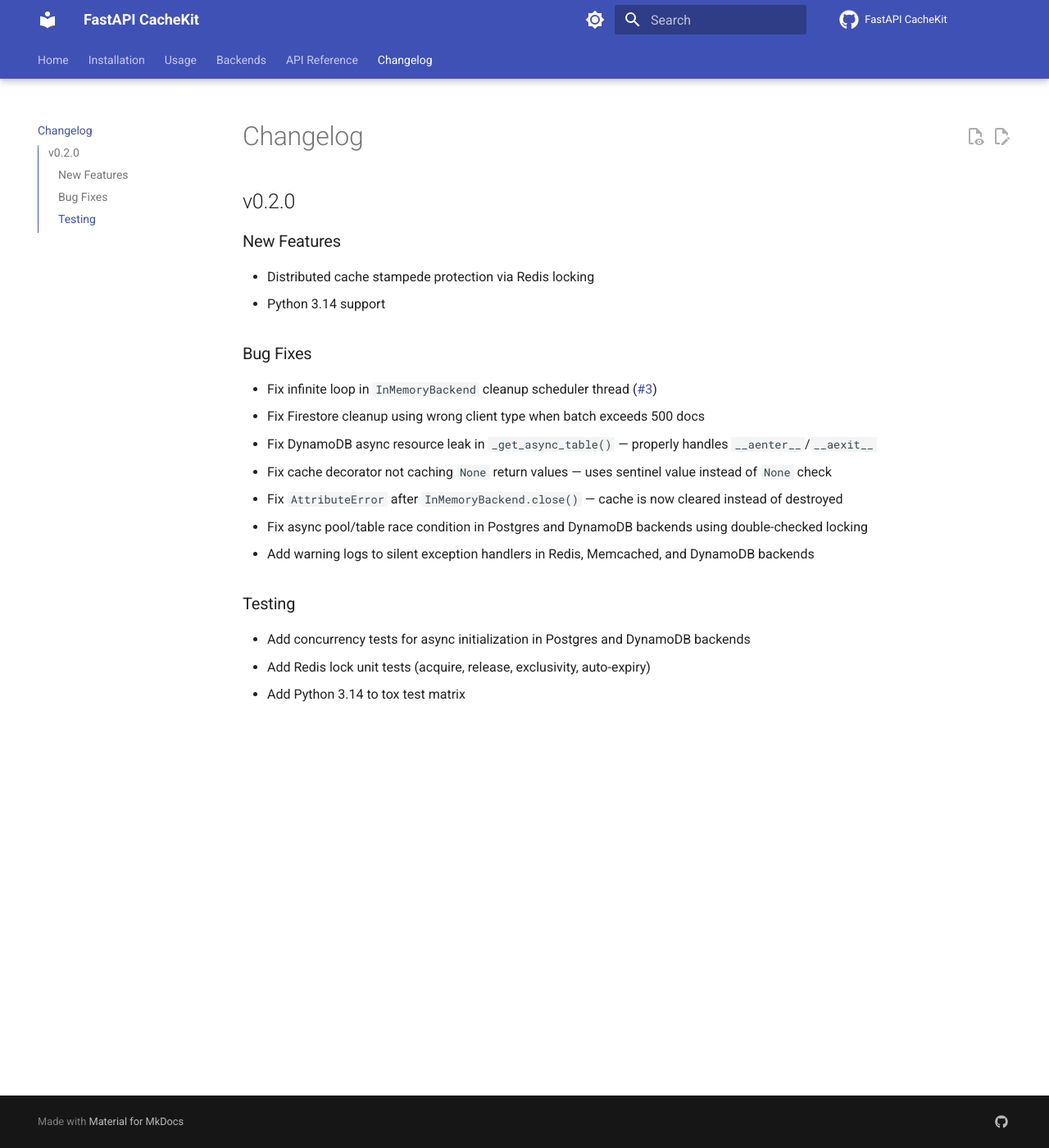
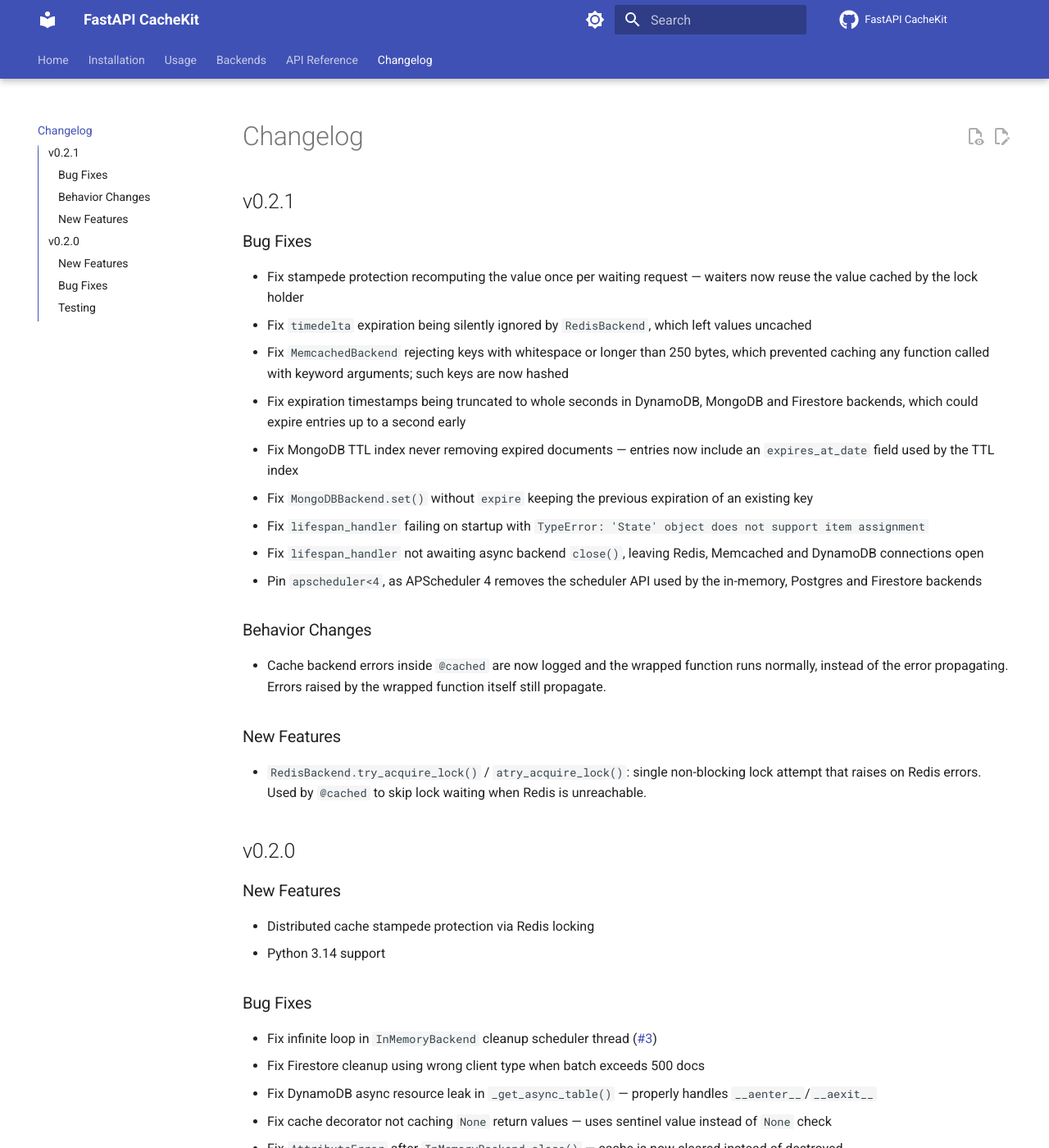
Before and after one commit to devbijay/Fast-Cache, an MkDocs documentation site: the page built from docs/changelog.md, in a window 1280 px wide and 1400 px high. Shown: the whole window at 82% size. Built offline with MkDocs 1.6.1 and Material for MkDocs 9.7.7, drawn with Linux system fonts in a browser that asks for light colours; comment, search, counter and statistics services are not loaded.

Commit message:
fix: pin apscheduler below 4 and release v0.2.1

```diff
--- a/docs/changelog.md
+++ b/docs/changelog.md
@@ -1,4 +1,23 @@
 # Changelog
+
+## v0.2.1
+
+### Bug Fixes
+- Fix stampede protection recomputing the value once per waiting request — waiters now reuse the value cached by the lock holder
+- Fix `timedelta` expiration being silently ignored by `RedisBackend`, which left values uncached
+- Fix `MemcachedBackend` rejecting keys with whitespace or longer than 250 bytes, which prevented caching any function called with keyword arguments; such keys are now hashed
+- Fix expiration timestamps being truncated to whole seconds in DynamoDB, MongoDB and Firestore backends, which could expire entries up to a second early
+- Fix MongoDB TTL index never removing expired documents — entries now include an `expires_at_date` field used by the TTL index
+- Fix `MongoDBBackend.set()` without `expire` keeping the previous expiration of an existing key
+- Fix `lifespan_handler` failing on startup with `TypeError: 'State' object does not support item assignment`
+- Fix `lifespan_handler` not awaiting async backend `close()`, leaving Redis, Memcached and DynamoDB connections open
+- Pin `apscheduler<4`, as APScheduler 4 removes the scheduler API used by the in-memory, Postgres and Firestore backends
+
+### Behavior Changes
+- Cache backend errors inside `@cached` are now logged and the wrapped function runs normally, instead of the error propagating. Errors raised by the wrapped function itself still propagate.
+
+### New Features
+- `RedisBackend.try_acquire_lock()` / `atry_acquire_lock()`: single non-blocking lock attempt that raises on Redis errors. Used by `@cached` to skip lock waiting when Redis is unreachable.
 
 ## v0.2.0
 
--- a/pyproject.toml
+++ b/pyproject.toml
@@ -1,6 +1,6 @@
 [project]
 name = "fastapi-cachekit"
-version = "0.2.0"
+version = "0.2.1"
 description = "High-performance caching solution for FastAPI applications"
 readme = "README.md"
 license = "MIT"
@@ -30,7 +30,7 @@
 
 dependencies = [
     "fastapi>=0.75.0",
-    "apscheduler>=3.4.0"
+    "apscheduler>=3.4.0,<4"
 ]
 
 [project.urls]
@@ -78,7 +78,7 @@
 all = [
     "redis>=4.2.0",
     "psycopg[pool]>=3.2.9",
-    "apscheduler>=3.4.0",
+    "apscheduler>=3.4.0,<4",
     "aiomcache>=0.8.1",
     "pymemcache>=4.0.0",
     "pymongo[snappy,gssapi,srv]>=4.6.0",
```
